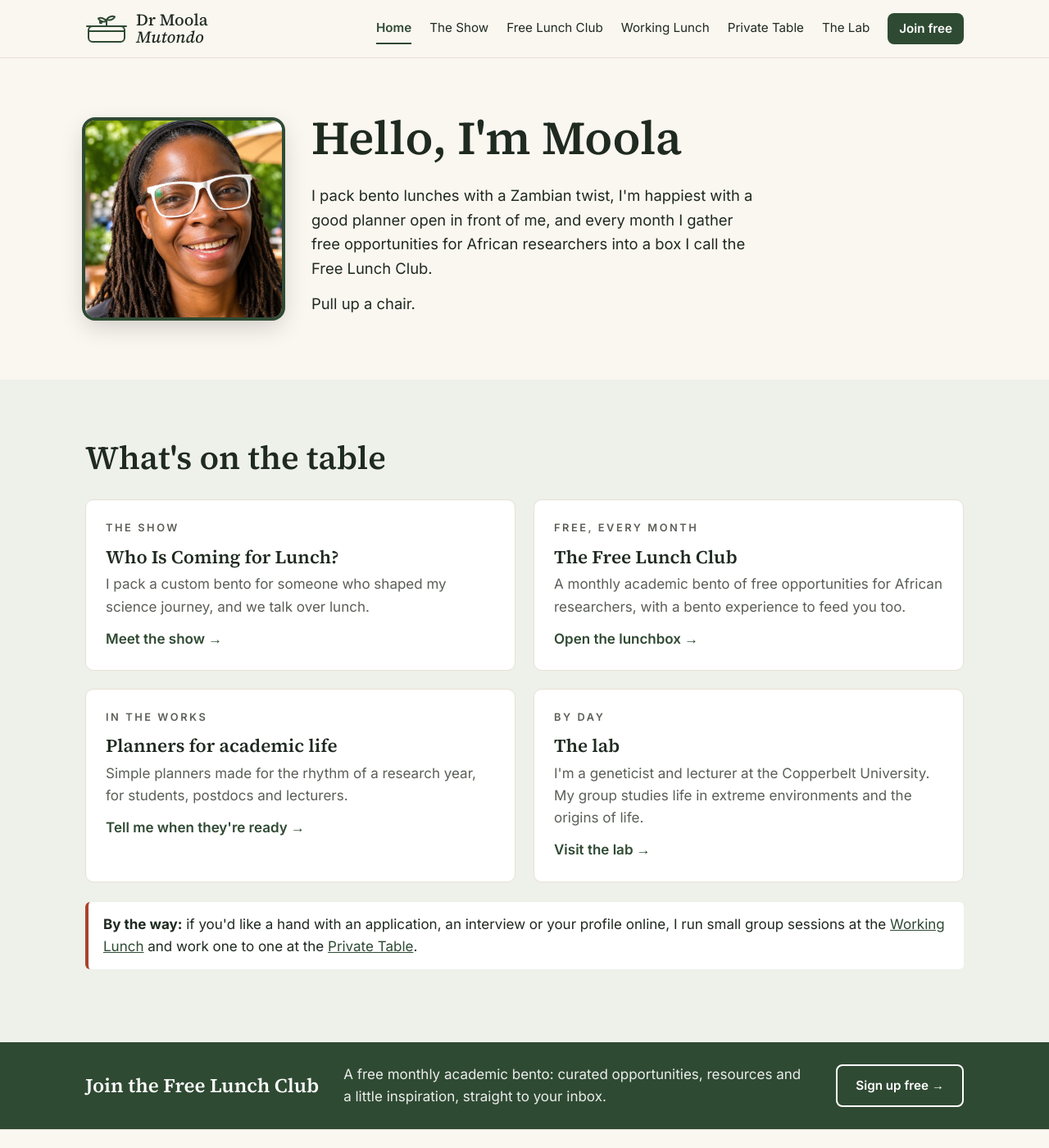
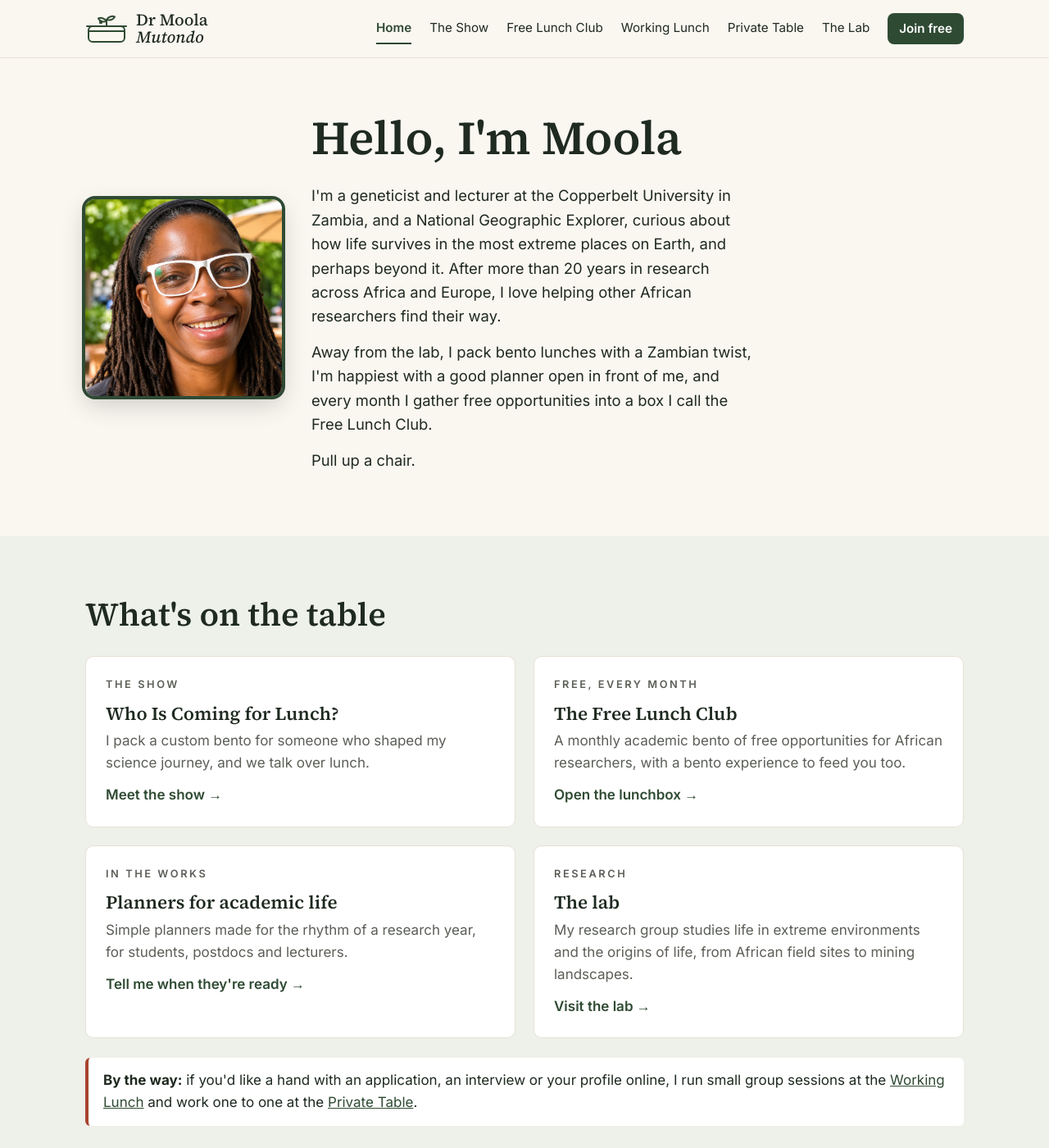
Before and after one commit to mmutondo/mmutondo.github.io, a Jekyll site: the page index.html, which Jekyll copies as it is, in a window 1280 px wide and 1400 px high. Shown: the whole window at 82% size. Built offline with Jekyll 4.4.1, drawn with Linux system fonts in a browser that asks for light colours.

Commit message:
Home page: intro says a little about who Moola is
Co-Authored-By: Claude Opus 5.5 <noreply@anthropic.com>
Claude-Session: https://claude.ai/code/session_01EKxmyb8EnG9A94CFrRmYRt

```diff
--- a/index.html
+++ b/index.html
@@ -48,7 +48,8 @@
         <img src="images/moola-outdoors.jpg" alt="Moola Mutondo smiling outdoors" />
         <div>
           <h1>Hello, I&#39;m Moola</h1>
-          <p class="lead">I pack bento lunches with a Zambian twist, I&#39;m happiest with a good planner open in front of me, and every month I gather free opportunities for African researchers into a box I call the Free Lunch Club.</p>
+          <p class="lead">I&#39;m a geneticist and lecturer at the Copperbelt University in Zambia, and a National Geographic Explorer, curious about how life survives in the most extreme places on Earth, and perhaps beyond it. After more than 20 years in research across Africa and Europe, I love helping other African researchers find their way.</p>
+          <p class="lead">Away from the lab, I pack bento lunches with a Zambian twist, I&#39;m happiest with a good planner open in front of me, and every month I gather free opportunities into a box I call the Free Lunch Club.</p>
           <p class="lead">Pull up a chair.</p>
         </div>
       </div>
@@ -77,9 +78,9 @@
             <a class="text-link" href="mailto:moola@moolamutondo.me?subject=Planners">Tell me when they&#39;re ready &rarr;</a>
           </div>
           <div class="panel">
-            <p class="kicker">By day</p>
+            <p class="kicker">Research</p>
             <h3>The lab</h3>
-            <p>I&#39;m a geneticist and lecturer at the Copperbelt University. My group studies life in extreme environments and the origins of life.</p>
+            <p>My research group studies life in extreme environments and the origins of life, from African field sites to mining landscapes.</p>
             <a class="text-link" href="https://dr.moolamutondo.me/astrobiolab.html">Visit the lab &rarr;</a>
           </div>
         </div>
```
